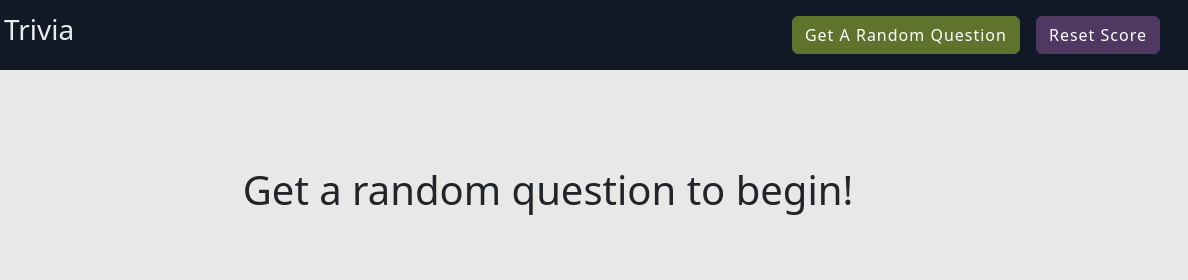
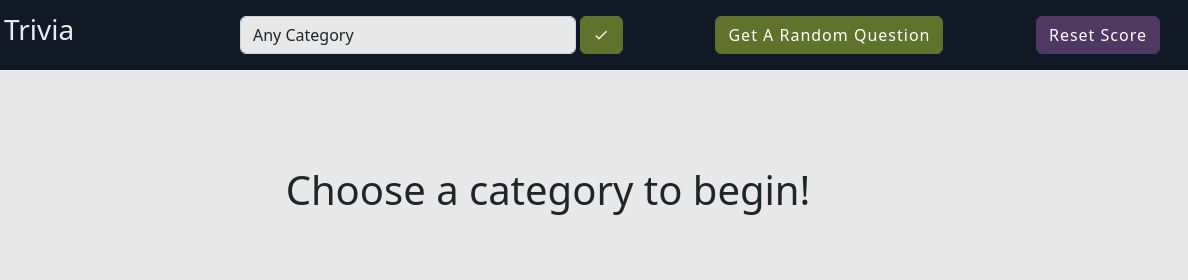
Before and after one commit to ElizabethKeyes/trivia, a website with bundled scripts: page index.html in a window 1280 px wide. Shown: the top 280 px of the page, 92-1280 px from the left. Built offline with nearby package versions, Linux system fonts and the light colour scheme; no server answers; a script that the page names is missing.

Commit message:
Can change categories. The formatting of some of their questions breaks this..

```diff
--- a/app/AppState.js
+++ b/app/AppState.js
@@ -9,6 +9,7 @@ class AppState extends EventEmitter {
 
   randomQuestion = null
   score = 0
+  category = 9
 }
 
 export const appState = new Proxy(new AppState(), {
--- a/app/Controllers/QuestionsController.js
+++ b/app/Controllers/QuestionsController.js
@@ -1,10 +1,10 @@
 import { appState } from "../AppState.js";
 import { questionsService } from "../Services/QuestionsService.js"
+import { getFormData } from "../Utils/FormHandler.js";
 import { Pop } from "../Utils/Pop.js";
 import { setHTML, setText } from "../Utils/Writer.js";
 
 function _drawQuestion() {
-  console.log(appState.randomQuestion.type, 'type of question');
   if (appState.randomQuestion.type == "multiple") {
     questionsService.shuffleAnswers()
     console.log(appState.randomQuestion, 'random multiple choice question');
@@ -21,9 +21,10 @@ function _drawScore() {
 
 export class QuestionsController {
   constructor() {
-    this.fetchQuestions()
+    // this.fetchQuestions()
     appState.on('randomQuestion', _drawQuestion)
     appState.on('score', _drawScore)
+    appState.on('category', this.fetchQuestions)
   }
 
   async fetchQuestions() {
@@ -47,4 +48,13 @@ export class QuestionsController {
     questionsService.resetScore()
   }
 
+  chooseCategory() {
+    window.event.preventDefault()
+    let form = window.event.target
+    // @ts-ignore
+    let category = form.category.value
+    questionsService.chooseCategory(category)
+    Pop.toast('Category changed!', 'success', 'center', 1500)
+  }
+
 }
--- a/app/Services/QuestionsService.js
+++ b/app/Services/QuestionsService.js
@@ -7,7 +7,7 @@ class QuestionsService {
 
   async fetchQuestions() {
     // @ts-ignore
-    let response = await axios.get(`https://opentdb.com/api.php?amount=50&category=9`)
+    let response = await axios.get(`https://opentdb.com/api.php?amount=50&category=${appState.category}`)
     appState.questions = response.data.results.map(q => new Question(q))
   }
 
@@ -41,6 +41,11 @@ class QuestionsService {
     appState.score = 0
   }
 
+  chooseCategory(category) {
+    console.log(category);
+    appState.category = category;
+  }
+
 }
 
 export const questionsService = new QuestionsService()
--- a/index.html
+++ b/index.html
@@ -22,8 +22,39 @@
         class="ms-3">
       <h3 class="ms-2">Trivia</h3>
     </div>
-    <div class="col-9 d-flex justify-content-end">
-      <button class="btn btn-success my-3" onclick="app.questionsController.chooseQuestion()">Get a random
+    <div class="col-9 d-flex justify-content-between">
+      <form onsubmit="app.questionsController.chooseCategory()" class="d-flex my-3">
+        <select id="category" name="category" class="form-control">
+          <option value="any">Any Category</option>
+          <option value="9">General Knowledge</option>
+          <option value="10">Entertainment: Books</option>
+          <option value="11">Entertainment: Film</option>
+          <option value="12">Entertainment: Music</option>
+          <option value="13">Entertainment: Musicals &amp; Theatres</option>
+          <option value="14">Entertainment: Television</option>
+          <option value="15">Entertainment: Video Games</option>
+          <option value="16">Entertainment: Board Games</option>
+          <option value="17">Science &amp; Nature</option>
+          <option value="18">Science: Computers</option>
+          <option value="19">Science: Mathematics</option>
+          <option value="20">Mythology</option>
+          <option value="21">Sports</option>
+          <option value="22">Geography</option>
+          <option value="23">History</option>
+          <option value="24">Politics</option>
+          <option value="25">Art</option>
+          <option value="26">Celebrities</option>
+          <option value="27">Animals</option>
+          <option value="28">Vehicles</option>
+          <option value="29">Entertainment: Comics</option>
+          <option value="30">Science: Gadgets</option>
+          <option value="31">Entertainment: Japanese Anime &amp; Manga</option>
+          <option value="32">Entertainment: Cartoon &amp; Animations</option>
+        </select>
+        <button type="submit" class="btn btn-success ms-1"><i class="mdi mdi-check"></i></button>
+      </form>
+
+      <button class="btn btn-success my-3 ms-3" onclick="app.questionsController.chooseQuestion()">Get a random
         question</button>
       <button class="btn btn-info m-3" onclick="app.questionsController.resetScore()">Reset Score</button>
     </div>
@@ -32,7 +63,7 @@
     <div>
       <section class="row justify-content-center">
         <div class="col-8" id="question">
-          <h1 class="mt-5 pt-5 text-center">Get a random question to begin!</h1>
+          <h1 class="mt-5 pt-5 text-center">Choose a category to begin!</h1>
 
           <!-- <div class="my-card elevation-3">
             <h3>Question</h3>
```
